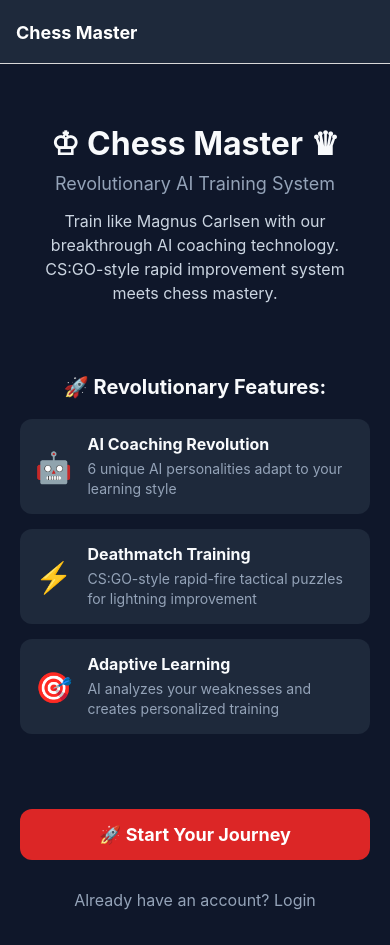
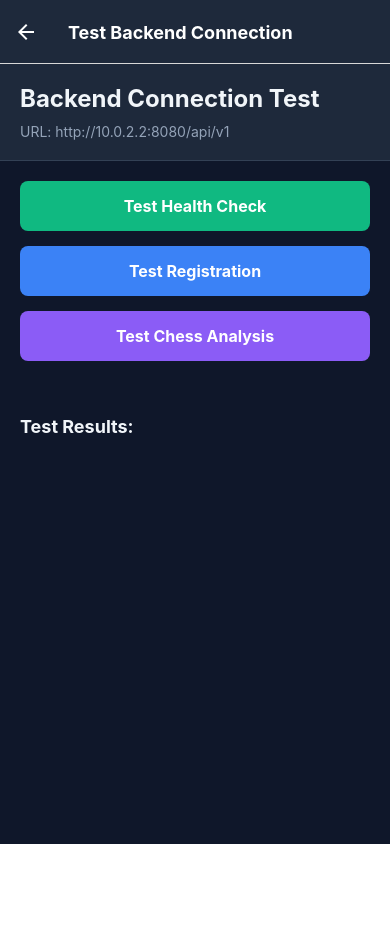
Before and after one commit to maxts0gt/chess-master, a React Native app in the folder ChessApp/: screen /TestConnection in a window 390 px wide. After the commit the page ends 844 px from the top, so only its background shows below. Built offline with nearby package versions, Linux system fonts and the light colour scheme.

Commit message:
Add backend connection testing and configuration for mobile development
Co-authored-by: max <max@maxtsogt.com>

```diff
--- a/ChessApp/App.tsx
+++ b/ChessApp/App.tsx
@@ -11,6 +11,7 @@ import TrainingScreen from './src/screens/TrainingScreen';
 import GameScreen from './src/screens/GameScreen';
 import PuzzleScreen from './src/screens/PuzzleScreen';
 import SplashScreen from './src/screens/SplashScreen';
+import TestConnectionScreen from './src/screens/TestConnectionScreen';
 
 // Import context
 import {AuthProvider} from './src/context/AuthContext';
@@ -69,6 +70,11 @@ function App(): JSX.Element {
             component={PuzzleScreen}
             options={{title: 'Puzzle Deathmatch'}}
           />
+          <Stack.Screen
+            name="TestConnection"
+            component={TestConnectionScreen}
+            options={{title: 'Test Backend Connection'}}
+          />
         </Stack.Navigator>
       </NavigationContainer>
     </AuthProvider>
--- a/ChessApp/src/screens/HomeScreen.tsx
+++ b/ChessApp/src/screens/HomeScreen.tsx
@@ -120,6 +120,17 @@ const HomeScreen: React.FC<HomeScreenProps> = ({navigation}) => {
           <Text style={styles.actionTitle}>Play Chess</Text>
           <Text style={styles.actionDescription}>Live games with analysis</Text>
         </TouchableOpacity>
+
+        {/* Test Connection Button - Remove in production */}
+        {__DEV__ && (
+          <TouchableOpacity
+            style={[styles.actionButton, {backgroundColor: '#991b1b'}]}
+            onPress={() => navigation.navigate('TestConnection')}>
+            <Text style={styles.actionEmoji}>🧪</Text>
+            <Text style={styles.actionTitle}>Test Backend</Text>
+            <Text style={styles.actionDescription}>Debug connection</Text>
+          </TouchableOpacity>
+        )}
       </View>
 
       <TouchableOpacity style={styles.logoutButton} onPress={logout}>
--- /dev/null
+++ b/ChessApp/src/screens/TestConnectionScreen.tsx
@@ -0,0 +1,218 @@
+import React, { useState } from 'react';
+import {
+  View,
+  Text,
+  StyleSheet,
+  TouchableOpacity,
+  ScrollView,
+  ActivityIndicator,
+  Alert,
+} from 'react-native';
+import { useAPI } from '../services/api';
+import { BACKEND_URL } from '../services/api';
+
+const TestConnectionScreen = () => {
+  const [loading, setLoading] = useState(false);
+  const [results, setResults] = useState<any>({});
+  const api = useAPI();
+
+  const testHealthCheck = async () => {
+    setLoading(true);
+    try {
+      const result = await api.healthCheck();
+      setResults(prev => ({ ...prev, health: { success: true, data: result } }));
+      Alert.alert('Success', 'Health check passed!');
+    } catch (error) {
+      setResults(prev => ({ ...prev, health: { success: false, error: error.message } }));
+      Alert.alert('Error', error.message);
+    }
+    setLoading(false);
+  };
+
+  const testRegistration = async () => {
+    setLoading(true);
+    try {
+      const timestamp = Date.now();
+      const result = await api.register(
+        `testuser${timestamp}`,
+        `test${timestamp}@example.com`,
+        'password123'
+      );
+      setResults(prev => ({ ...prev, register: { success: true, data: result } }));
+      Alert.alert('Success', 'Registration successful!');
+    } catch (error) {
+      setResults(prev => ({ ...prev, register: { success: false, error: error.message } }));
+      Alert.alert('Error', error.message);
+    }
+    setLoading(false);
+  };
+
+  const testAnalysis = async () => {
+    setLoading(true);
+    try {
+      const result = await api.analyzePosition(
+        'rnbqkbnr/pppppppp/8/8/8/8/PPPPPPPP/RNBQKBNR w KQkq - 0 1'
+      );
+      setResults(prev => ({ ...prev, analysis: { success: true, data: result } }));
+      Alert.alert('Success', 'Position analysis complete!');
+    } catch (error) {
+      setResults(prev => ({ ...prev, analysis: { success: false, error: error.message } }));
+      Alert.alert('Error', error.message);
+    }
+    setLoading(false);
+  };
+
+  return (
+    <ScrollView style={styles.container}>
+      <View style={styles.header}>
+        <Text style={styles.title}>Backend Connection Test</Text>
+        <Text style={styles.url}>URL: {BACKEND_URL}</Text>
+      </View>
+
+      <View style={styles.buttonContainer}>
+        <TouchableOpacity
+          style={[styles.button, styles.healthButton]}
+          onPress={testHealthCheck}
+          disabled={loading}
+        >
+          <Text style={styles.buttonText}>Test Health Check</Text>
+        </TouchableOpacity>
+
+        <TouchableOpacity
+          style={[styles.button, styles.registerButton]}
+          onPress={testRegistration}
+          disabled={loading}
+        >
+          <Text style={styles.buttonText}>Test Registration</Text>
+        </TouchableOpacity>
+
+        <TouchableOpacity
+          style={[styles.button, styles.analysisButton]}
+          onPress={testAnalysis}
+          disabled={loading}
+        >
+          <Text style={styles.buttonText}>Test Chess Analysis</Text>
+        </TouchableOpacity>
+      </View>
+
+      {loading && (
+        <ActivityIndicator size="large" color="#60a5fa" style={styles.loader} />
+      )}
+
+      <View style={styles.results}>
+        <Text style={styles.resultsTitle}>Test Results:</Text>
+        {Object.entries(results).map(([key, value]: [string, any]) => (
+          <View key={key} style={styles.resultItem}>
+            <Text style={styles.resultKey}>{key}:</Text>
+            <Text style={[
+              styles.resultValue,
+              value.success ? styles.success : styles.error
+            ]}>
+              {value.success ? 'Success' : 'Failed'}
+            </Text>
+            {value.error && (
+              <Text style={styles.errorText}>{value.error}</Text>
+            )}
+            {value.data && (
+              <Text style={styles.dataText}>
+                {JSON.stringify(value.data, null, 2)}
+              </Text>
+            )}
+          </View>
+        ))}
+      </View>
+    </ScrollView>
+  );
+};
+
+const styles = StyleSheet.create({
+  container: {
+    flex: 1,
+    backgroundColor: '#0f172a',
+  },
+  header: {
+    padding: 20,
+    backgroundColor: '#1e293b',
+    borderBottomWidth: 1,
+    borderBottomColor: '#334155',
+  },
+  title: {
+    fontSize: 24,
+    fontWeight: 'bold',
+    color: '#f1f5f9',
+    marginBottom: 10,
+  },
+  url: {
+    fontSize: 14,
+    color: '#94a3b8',
+  },
+  buttonContainer: {
+    padding: 20,
+  },
+  button: {
+    padding: 15,
+    borderRadius: 8,
+    marginBottom: 15,
+    alignItems: 'center',
+  },
+  healthButton: {
+    backgroundColor: '#10b981',
+  },
+  registerButton: {
+    backgroundColor: '#3b82f6',
+  },
+  analysisButton: {
+    backgroundColor: '#8b5cf6',
+  },
+  buttonText: {
+    color: '#fff',
+    fontSize: 16,
+    fontWeight: 'bold',
+  },
+  loader: {
+    marginVertical: 20,
+  },
+  results: {
+    padding: 20,
+  },
+  resultsTitle: {
+    fontSize: 18,
+    fontWeight: 'bold',
+    color: '#f1f5f9',
+    marginBottom: 15,
+  },
+  resultItem: {
+    marginBottom: 15,
+    padding: 15,
+    backgroundColor: '#1e293b',
+    borderRadius: 8,
+  },
+  resultKey: {
+    fontSize: 16,
+    fontWeight: 'bold',
+    color: '#60a5fa',
+    marginBottom: 5,
+  },
+  resultValue: {
+    fontSize: 14,
+  },
+  success: {
+    color: '#10b981',
+  },
+  error: {
+    color: '#ef4444',
+  },
+  errorText: {
+    color: '#ef4444',
+    marginTop: 5,
+    fontSize: 12,
+  },
+  dataText: {
+    color: '#94a3b8',
+    marginTop: 10,
+    fontSize: 12,
+    fontFamily: 'monospace',
+  },
+});
+
+export default TestConnectionScreen;
--- a/ChessApp/src/services/api.ts
+++ b/ChessApp/src/services/api.ts
@@ -2,8 +2,11 @@
 import AsyncStorage from '@react-native-async-storage/async-storage';
 
 // API Configuration
+// For Android emulator: use 10.0.2.2
+// For iOS simulator: use localhost
+// For physical device: use your computer's IP address
 export const BACKEND_URL = __DEV__
-  ? 'http://localhost:8080/api/v1'  // Development
+  ? 'http://10.0.2.2:8080/api/v1'  // Android emulator
   : 'https://your-domain.com/api/v1';  // Production
 
 // Types
@@ -303,9 +306,12 @@ class ChessAPIClient {
     version: string;
     timestamp: string;
   }> {
-    return this.request('/health', {
-      method: 'GET',
-    });
+    // Health endpoint is at root, not under /api/v1
+    const response = await fetch(`${BACKEND_URL.replace('/api/v1', '')}/health`);
+    if (!response.ok) {
+      throw new Error(`Health check failed: ${response.status}`);
+    }
+    return await response.json();
   }
 }
 
```
Also changed, not shown: ChessApp/src/config/api.config.js (added, +28 -0 lines), 2 other files (tests, documents, lock files or other folders).
